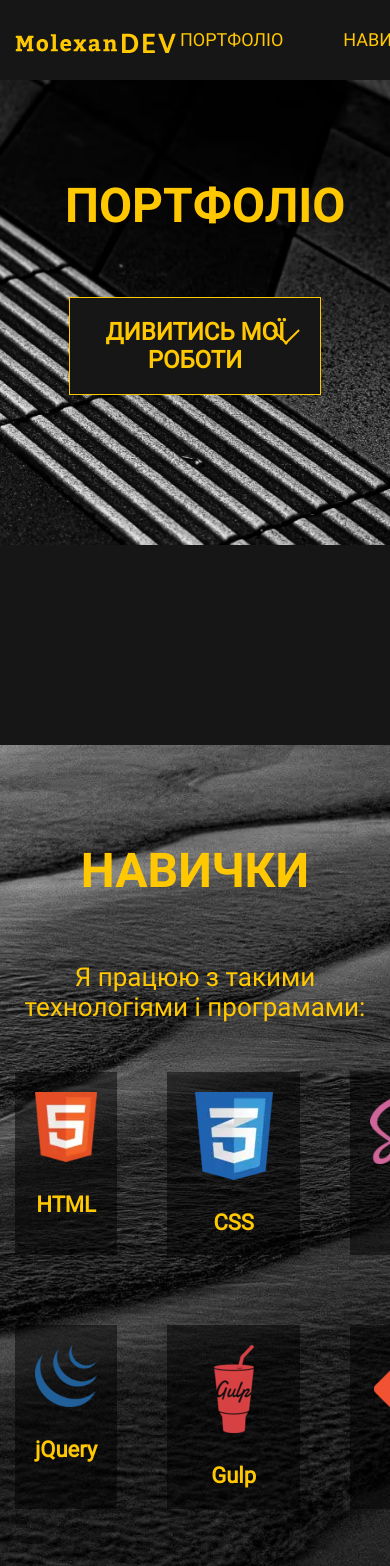
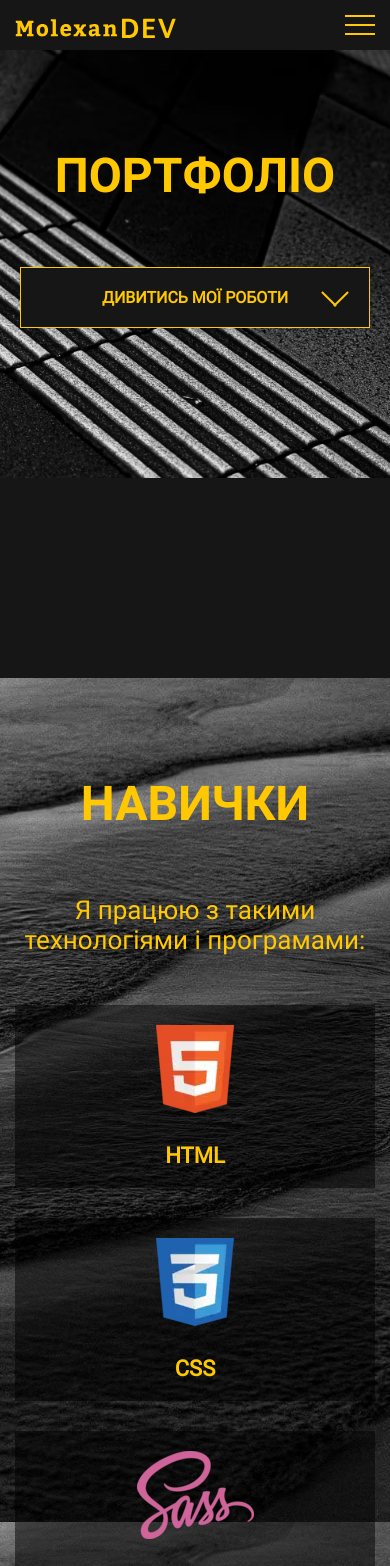
Before and after one commit to molexandev/portfolio, a website: page app/index.html in a window 390 px wide. Shown: the top 1566 px of the page. Drawn offline with nearby package versions, Linux system fonts and the light colour scheme; files that its build step writes are made by us from their sources.

Commit message:
added mobile version

```diff
--- a/app/index.html
+++ b/app/index.html
@@ -21,6 +21,7 @@
                         ></use>
                      </svg>
                   </a>
+                  <button class="menu__btn"><span></span></button>
                   <nav class="menu" id="menu">
                      <ul class="menu__list">
                         <li class="menu__item">
--- a/app/js/main.js
+++ b/app/js/main.js
@@ -46,6 +46,14 @@ $("#menu").on("click", "a", function (e) {
    }
 });
 
+// Mobile menu
+
+$(".menu__btn, .menu a").on("click", function () {
+   $(".menu__btn").toggleClass("menu__btn--active");
+   $(".menu__list").toggleClass("menu__list--active");
+   $("body").toggleClass("lock");
+});
+
 // // wow animation
 // wow = new WOW({
 //    boxClass: "wow",
--- a/app/scss/_global.scss
+++ b/app/scss/_global.scss
@@ -11,9 +11,9 @@ button {
    border: 0;
 }
 /* =============================*/
-.lock {
-   overflow: hidden;
-}
+// .lock {
+//    overflow: hidden;
+// }
 .wrapper {
    min-height: 100%;
    overflow: clip;
--- a/app/scss/_media.scss
+++ b/app/scss/_media.scss
@@ -1,20 +1,200 @@
-@media (max-width: 1700px) {
-}
-@media (max-width: 1500px) {
-}
 @media (max-width: 1399px) {
+   .skills {
+      &__inner {
+         grid-template-columns: repeat(3, 1fr);
+         gap: 30px;
+      }
+   }
 }
 @media (max-width: 1350px) {
+   .portfolio {
+      &__wrapper {
+         padding: 100px 0px;
+      }
+   }
 }
 @media (max-width: 991.98px) {
+   .portfolio {
+      &__items {
+         grid-template-columns: repeat(2, 1fr);
+      }
+   }
+   .skills {
+      &__inner {
+         grid-template-columns: repeat(2, 1fr);
+         gap: 30px;
+      }
+   }
+   .about {
+      &__inner {
+         gap: 0 30px;
+      }
+   }
 }
 @media (max-width: 767.98px) {
+   .header {
+      background-color: $background;
+      &__wrapper {
+         height: 50px;
+      }
+   }
+   .logo {
+      order: 1;
+   }
+   .menu {
+      order: 2;
+      padding-bottom: 50px;
+      &__list {
+         display: block;
+         position: fixed;
+         top: -100%;
+         left: 0;
+         right: 0;
+         width: 100%;
+         height: 100%;
+         background-color: $background;
+         z-index: -100;
+         transition: all 0.3s;
+         overflow: auto;
+      }
+      &__list--active {
+         top: 50px;
+      }
+      &__item {
+         padding: 20px;
+      }
+      &__link {
+         font-size: 1.25rem;
+         &:hover {
+            font-size: 1.375rem;
+         }
+      }
+      &__btn {
+         order: 3;
+         z-index: 100;
+         display: flex;
+         justify-content: center;
+         align-items: center;
+         position: relative;
+         width: 30px;
+         height: 20px;
+         padding: 0;
+         background-color: transparent;
+         outline: none;
+         cursor: pointer;
+         span {
+            width: 100%;
+            height: 2px;
+            background-color: $accent;
+         }
+         &::before,
+         &::after {
+            content: "";
+            position: absolute;
+            width: 30px;
+            height: 2px;
+            left: 0;
+            transition: all 0.3s;
+            background-color: $accent;
+         }
+         &::before {
+            top: 0;
+         }
+         &::after {
+            bottom: 0;
+         }
+      }
+      &__btn--active {
+         span {
+            transition: all 0.3s;
+            transform: scale(0);
+         }
+         &::before {
+            transform: rotate(45deg);
+            top: 9px;
+         }
+         &::after {
+            transform: rotate(-45deg);
+            bottom: 9px;
+         }
+      }
+   }
+   .lock {
+      overflow: hidden;
+   }
+   .main {
+      padding-top: 50px;
+   }
+   .about {
+      &__inner {
+         flex-wrap: wrap;
+         justify-content: center;
+      }
+      &__img-box {
+         flex: 0 0 100%;
+         margin-bottom: 50px;
+      }
+   }
 }
 @media (max-width: 650px) {
+   .portfolio {
+      &__chapter-title {
+         font-size: 1.125rem;
+         &:hover {
+            font-size: 1.25rem;
+            &::before,
+            &::after {
+               top: 33px;
+            }
+         }
+         &::before,
+         &::after {
+            top: 30px;
+         }
+      }
+      &__chapter-title.portfolio__chapter-title--active {
+         &::before,
+         &::after {
+            top: 30px;
+         }
+         &:hover {
+            &::before,
+            &::after {
+               top: 33px;
+            }
+         }
+      }
+      &__items {
+         grid-template-columns: repeat(1, 1fr);
+      }
+   }
 }
 @media (max-width: 550px) {
 }
 @media (max-width: 470px) {
+   .skills {
+      &__inner {
+         grid-template-columns: repeat(1, 1fr);
+         gap: 30px;
+      }
+   }
+   .footer-socials {
+      &__inner {
+         gap: 0 10px;
+      }
+      &__link {
+         width: 70px;
+         height: 70px;
+      }
+   }
 }
 @media (max-width: 400px) {
+   .portfolio {
+      &__chapter-title {
+         font-size: 1rem;
+         &:hover {
+            font-size: 1.125rem;
+         }
+      }
+   }
 }
--- a/app/scss/style.scss
+++ b/app/scss/style.scss
@@ -3,21 +3,26 @@
 @import "reset";
 @import "global";
 @import "libs";
-.aaa {
-   height: 100px;
-}
 .header {
    position: fixed;
    top: 0;
    left: 0;
    right: 0;
    z-index: 1000;
+   &::before {
+      content: "";
+      position: absolute;
+      width: 100%;
+      height: 100%;
+      background-color: $background;
+   }
    background-color: $background;
    &__wrapper {
       display: flex;
       justify-content: space-between;
       align-items: center;
       height: 80px;
+      position: relative;
    }
 }
 .logo {
@@ -53,10 +58,13 @@
          font-size: 1.25rem;
       }
    }
+   &__btn {
+      display: none;
+   }
 }
 .portfolio {
    &__content {
-      width: 100vw;
+      width: 100%;
       background-image: url(../images/bg-18.avif);
       background-repeat: no-repeat;
       background-size: cover;
@@ -67,14 +75,6 @@
    &__wrapper {
       position: relative;
       padding: 100px 50px;
-   }
-   &__background-img {
-      position: absolute;
-      top: 0;
-      right: 0;
-      bottom: 0;
-      left: 0;
-      z-index: -100;
    }
    &__chapter {
       margin-bottom: 50px;
@@ -102,7 +102,7 @@
          &::before,
          &::after {
             background-color: $background;
-            top: 40px;
+            top: 38px;
          }
       }
       &::before,
@@ -112,7 +112,7 @@
          transition: all 0.2s;
          width: 20px;
          height: 2px;
-         top: 38px;
+         top: 35px;
          background-color: $accent;
       }
       &::before {
@@ -141,6 +141,7 @@
    }
    &__inner {
       display: none;
+      width: 100%;
    }
    &__text {
       font-size: 1.125rem;
@@ -157,8 +158,8 @@
    }
    &__img-link {
       display: block;
-      max-width: 460px;
       max-height: 275px;
+      width: 100%;
       height: 100%;
       margin-bottom: 20px;
       overflow: hidden;
@@ -191,7 +192,7 @@
 }
 .skills {
    &__content {
-      width: 100vw;
+      width: 100%;
       background-image: url(../images/bg-19.avif);
       background-repeat: no-repeat;
       background-size: cover;
@@ -250,16 +251,14 @@
       gap: 0 150px;
    }
    &__img-box {
-      min-width: 370px;
+      flex: 0 0 40%;
       overflow: hidden;
-      border-radius: 50%;
       display: flex;
       justify-content: center;
       align-items: center;
    }
    &__img {
-      width: 370px;
-      height: 370px;
+      border-radius: 50%;
    }
    &__info {
       p {
@@ -281,8 +280,6 @@
       justify-content: center;
       align-items: center;
       gap: 0 50px;
-   }
-   &__item {
    }
    &__link {
       display: flex;
```
Also changed, not shown: app/components/header.html (+1 -0 lines), app/images/logo2.svg (added), app/images/src/logo2.svg (added), app/js/main.min.js.
